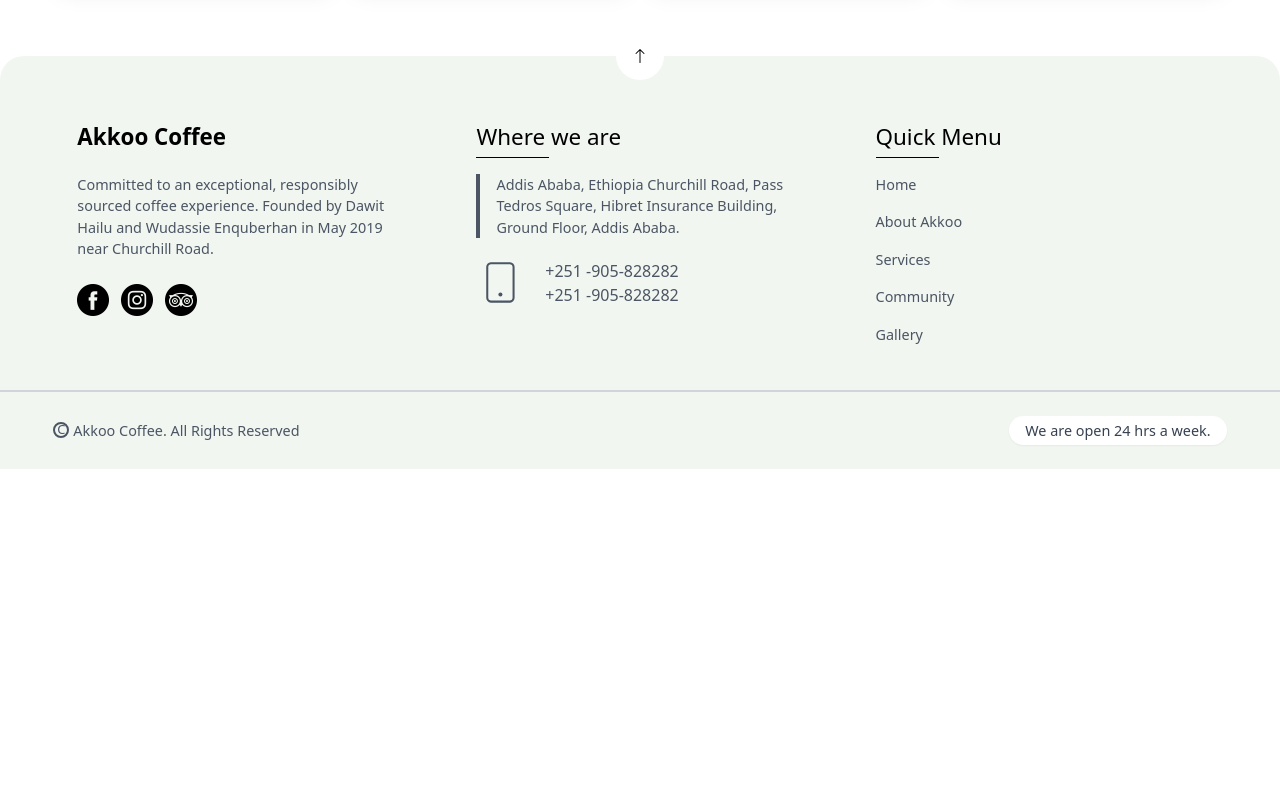
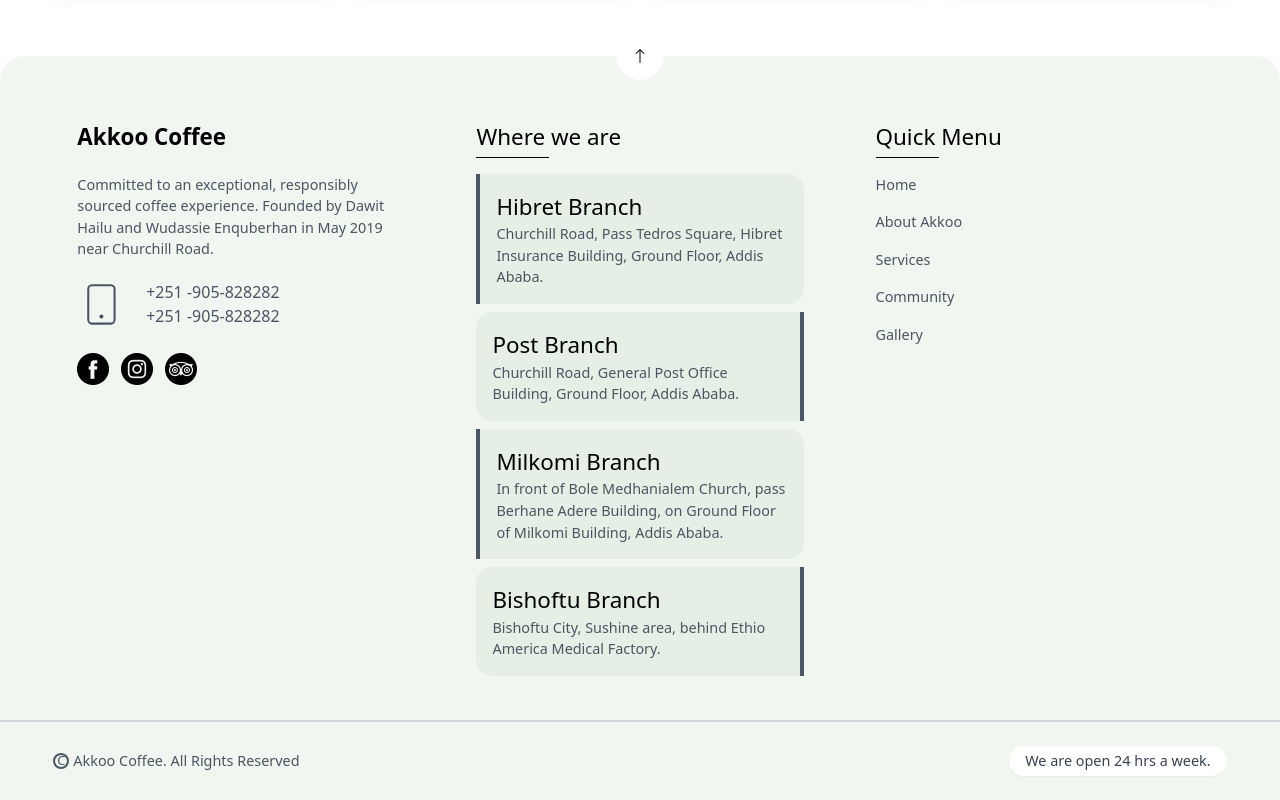
Before and after one commit to abodaa/Akkoocoffee, a React (Create React App) app: page / in a window 1280 px wide. Shown: the part 6613-7413 px from the top of the page. Before the commit the page ends 7082 px from the top, so only its background shows below. Built offline with nearby package versions, Linux system fonts and the light colour scheme; a web font is replaced by a local one.

Commit message:
where we are footer updated with real location data

```diff
--- a/src/Pages/Home.jsx
+++ b/src/Pages/Home.jsx
@@ -1823,6 +1823,22 @@
               experience. Founded by Dawit Hailu and Wudassie Enquberhan in May
               2019 near Churchill Road.
             </motion.p>
+            <motion.div
+              initial={{ opacity: 0, y: 10 }}
+              whileInView={{ opacity: 1, y: 0 }}
+              transition={{
+                type: "tween",
+                duration: 0.5,
+                delay: 0.5,
+              }}
+              class="flex items-center gap-5 mt-5"
+            >
+              <CiMobile2 class="text-3xl text-gray-600 lg:text-5xl" />
+              <div class="text-sm text-gray-600 lg:text-base">
+                <p>+251 -905-828282</p>
+                <p>+251 -905-828282</p>
+              </div>
+            </motion.div>
             <div class="flex items-center gap-3 mt-6 ">
               <motion.img
                 initial={{ opacity: 0, y: 50 }}
@@ -1881,27 +1897,36 @@
                 duration: 0.5,
                 delay: 0.4,
               }}
+              class="flex flex-col gap-2"
             >
               {/* <CiLocationOn className="footer-middle-location-icon" /> */}
-              <p class="text-sm pl-4 border-l-4 border-gray-600 text-gray-600 lg:text-md">
-                Addis Ababa, Ethiopia Churchill Road, Pass Tedros Square, Hibret
-                Insurance Building, Ground Floor, Addis Ababa.{" "}
-              </p>
-            </motion.div>
-            <motion.div
-              initial={{ opacity: 0, y: 10 }}
-              whileInView={{ opacity: 1, y: 0 }}
-              transition={{
-                type: "tween",
-                duration: 0.5,
-                delay: 0.5,
-              }}
-              class="flex items-center gap-5 mt-5"
-            >
-              <CiMobile2 class="text-3xl text-gray-600 lg:text-5xl" />
-              <div class="text-sm text-gray-600 lg:text-base">
-                <p>+251 -905-828282</p>
-                <p>+251 -905-828282</p>
+              <div class="text-sm p-4 border-l-4 border-gray-600 rounded-r-2xl bg-otherColor text-gray-600 lg:text-md">
+                <h1 class="text-black text-2xl">Hibret Branch</h1>
+                <p>
+                  Churchill Road, Pass Tedros Square, Hibret Insurance Building,
+                  Ground Floor, Addis Ababa.
+                </p>
+              </div>
+              <div class="text-sm p-4 border-r-4 border-gray-600 rounded-l-2xl bg-otherColor text-gray-600 lg:text-md">
+                <h1 class="text-black text-2xl">Post Branch</h1>
+                <p>
+                  Churchill Road, General Post Office Building, Ground Floor,
+                  Addis Ababa.
+                </p>
+              </div>
+              <div class="text-sm p-4 border-l-4 border-gray-600 rounded-r-2xl bg-otherColor text-gray-600 lg:text-md">
+                <h1 class="text-black text-2xl">Milkomi Branch</h1>
+                <p>
+                  In front of Bole Medhanialem Church, pass Berhane Adere
+                  Building, on Ground Floor of Milkomi Building, Addis Ababa.
+                </p>
+              </div>{" "}
+              <div class="text-sm p-4 border-r-4 border-gray-600 rounded-l-2xl bg-otherColor text-gray-600 lg:text-md">
+                <h1 class="text-black text-2xl">Bishoftu Branch</h1>
+                <p>
+                  Bishoftu City, Sushine area, behind Ethio America Medical
+                  Factory.
+                </p>
               </div>
             </motion.div>
           </div>
```
Also changed, not shown: original-87ae0f9487076a66cb312bbc546a5b06.jpg (deleted).
